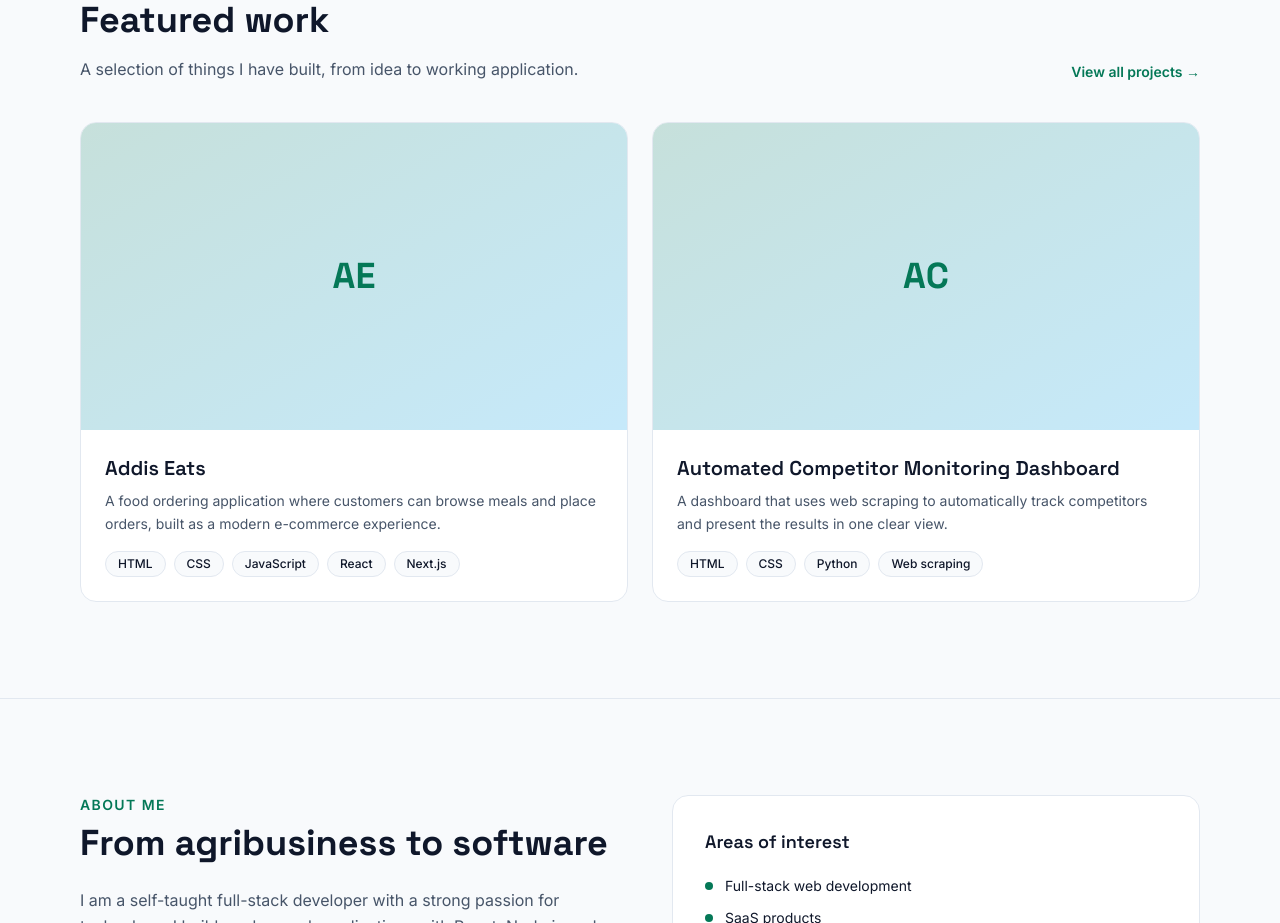
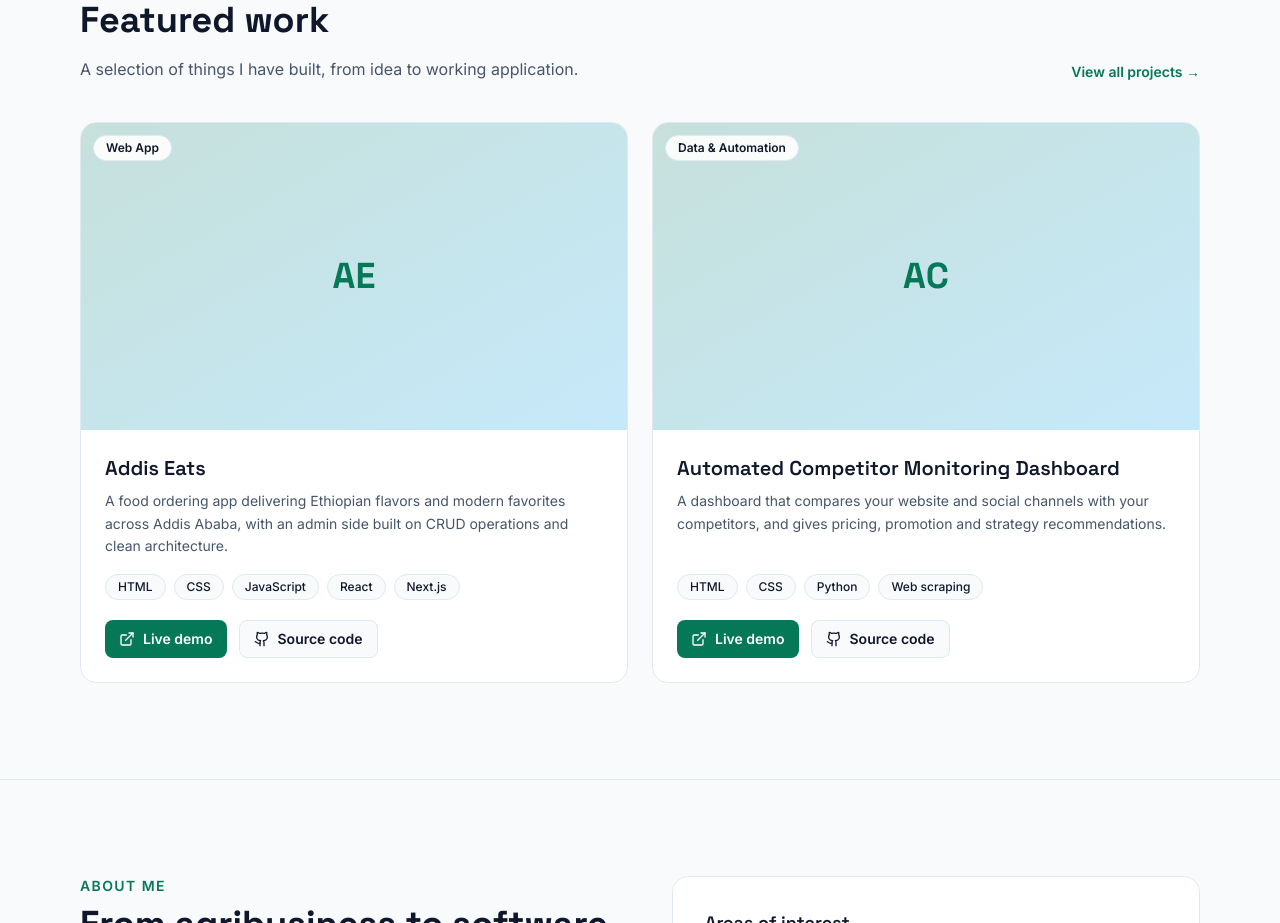
Before and after one commit to dani3430/daniel-portfolio-revised, a Next.js app in the folder web/: page / in a window 1280 px wide. Shown: the part 1340-2263 px from the top of the page. Built offline with nearby package versions, Linux system fonts and the light colour scheme.

Commit message:
feat: add project demo and source code buttons with real links

```diff
--- a/web/src/components/ProjectCard.jsx
+++ b/web/src/components/ProjectCard.jsx
@@ -1,10 +1,38 @@
+const linkBase =
+  'inline-flex items-center gap-2 rounded-lg px-3.5 py-2 text-sm font-semibold transition-colors focus-visible:outline-2 focus-visible:outline-offset-2 focus-visible:outline-brand'
+
+const placeholderClass = `${linkBase} cursor-not-allowed border border-dashed border-line text-muted opacity-70`
+
+function ExternalLinkIcon() {
+  return (
+    <svg width="16" height="16" viewBox="0 0 24 24" fill="none" stroke="currentColor" strokeWidth="2" strokeLinecap="round" strokeLinejoin="round" aria-hidden="true">
+      <path d="M15 3h6v6" />
+      <path d="M10 14 21 3" />
+      <path d="M18 13v6a2 2 0 0 1-2 2H5a2 2 0 0 1-2-2V8a2 2 0 0 1 2-2h6" />
+    </svg>
+  )
+}
+
+function GithubIcon() {
+  return (
+    <svg width="16" height="16" viewBox="0 0 24 24" fill="none" stroke="currentColor" strokeWidth="2" strokeLinecap="round" strokeLinejoin="round" aria-hidden="true">
+      <path d="M15 22v-4a4.8 4.8 0 0 0-1-3.5c3 0 6-2 6-5.5.08-1.25-.27-2.48-1-3.5.28-1.15.28-2.35 0-3.5 0 0-1 0-3 1.5-2.64-.5-5.36-.5-8 0C6 2 5 2 5 2c-.3 1.15-.3 2.35 0 3.5A5.403 5.403 0 0 0 4 9c0 3.5 3 5.5 6 5.5-.39.49-.68 1.05-.85 1.65-.17.6-.22 1.23-.15 1.85v4" />
+      <path d="M9 18c-4.51 2-5-2-7-2" />
+    </svg>
+  )
+}
+
 export default function ProjectCard({ project }) {
-  const { title, description, image, tech, githubUrl, liveUrl } = project
+  const { title, description, image, tech, category, githubUrl, liveUrl } = project
+
+  // On your computer, missing links show as dashed placeholders. On the public site they are hidden.
+  const showPlaceholders = process.env.NODE_ENV === 'development'
+  const showLinks = Boolean(githubUrl || liveUrl || showPlaceholders)
 
   return (
     <article className="flex flex-col overflow-hidden rounded-2xl border border-line bg-surface transition-colors hover:border-brand">
       {/* Image area: shows a placeholder until a real screenshot is added */}
-      <div className="aspect-video w-full overflow-hidden bg-bg">
+      <div className="relative aspect-video w-full overflow-hidden bg-bg">
         {image ? (
           <img
             src={image}
@@ -24,6 +52,11 @@ export default function ProjectCard({ project }) {
               .join('')}
           </div>
         )}
+        {category && (
+          <span className="absolute left-3 top-3 rounded-full border border-line bg-surface/90 px-3 py-1 text-xs font-semibold text-fg backdrop-blur">
+            {category}
+          </span>
+        )}
       </div>
 
       <div className="flex flex-1 flex-col p-6">
@@ -41,27 +74,46 @@ export default function ProjectCard({ project }) {
           ))}
         </ul>
 
-        {(githubUrl || liveUrl) && (
-          <div className="mt-5 flex gap-4 text-sm font-semibold">
-            {liveUrl && (
+        {showLinks && (
+          <div className="mt-5 flex flex-wrap gap-3">
+            {liveUrl ? (
               <a
                 href={liveUrl}
                 target="_blank"
                 rel="noopener noreferrer"
-                className="text-brand hover:underline focus-visible:outline-2 focus-visible:outline-offset-2 focus-visible:outline-brand"
+                aria-label={`${title}: live demo (opens in a new tab)`}
+                className={`${linkBase} bg-brand text-brand-fg hover:opacity-90`}
               >
+                <ExternalLinkIcon />
                 Live demo
               </a>
+            ) : (
+              showPlaceholders && (
+                <span className={placeholderClass}>
+                  <ExternalLinkIcon />
+                  Live demo
+                </span>
+              )
             )}
-            {githubUrl && (
+
+            {githubUrl ? (
               <a
                 href={githubUrl}
                 target="_blank"
                 rel="noopener noreferrer"
-                className="text-muted hover:text-fg hover:underline focus-visible:outline-2 focus-visible:outline-offset-2 focus-visible:outline-brand"
+                aria-label={`${title}: source code on GitHub (opens in a new tab)`}
+                className={`${linkBase} border border-line bg-bg text-fg hover:border-brand hover:text-brand`}
               >
-                GitHub
+                <GithubIcon />
+                Source code
               </a>
+            ) : (
+              showPlaceholders && (
+                <span className={placeholderClass}>
+                  <GithubIcon />
+                  Source code
+                </span>
+              )
             )}
           </div>
         )}
--- a/web/src/data/projects.js
+++ b/web/src/data/projects.js
@@ -1,6 +1,7 @@
 // The full list of project categories, in the order the filter buttons appear.
 // A category with no projects yet shows a "Coming soon" card.
 export const categories = ['Web App', 'Data & Automation', 'UI/UX Design', 'Graphics Design']
+
 // Temporary content: this will come from the database (admin dashboard) later.
 // Each project has the same shape the real API will return.
 export const projects = [
@@ -8,24 +9,24 @@ export const projects = [
     id: 1,
     title: 'Addis Eats',
     description:
-      'A food ordering application where customers can browse meals and place orders, built as a modern e-commerce experience.',
+      'A food ordering app delivering Ethiopian flavors and modern favorites across Addis Ababa, with an admin side built on CRUD operations and clean architecture.',
     image: '',
     tech: ['HTML', 'CSS', 'JavaScript', 'React', 'Next.js'],
     category: 'Web App',
     featured: true,
-    githubUrl: '',
-    liveUrl: '',
+    githubUrl: 'https://github.com/dani3430/Addis-Eats-Food-Ordering-App',
+    liveUrl: 'https://addis-eats-food-ordering-app.vercel.app/',
   },
   {
     id: 2,
     title: 'Automated Competitor Monitoring Dashboard',
     description:
-      'A dashboard that uses web scraping to automatically track competitors and present the results in one clear view.',
+      'A dashboard that compares your website and social channels with your competitors, and gives pricing, promotion and strategy recommendations.',
     image: '',
     tech: ['HTML', 'CSS', 'Python', 'Web scraping'],
     category: 'Data & Automation',
     featured: true,
-    githubUrl: '',
-    liveUrl: '',
+    githubUrl: 'https://github.com/dani3430/competitor-monitor',
+    liveUrl: 'https://competitor-monitor-tau.vercel.app/',
   },
 ]
```
